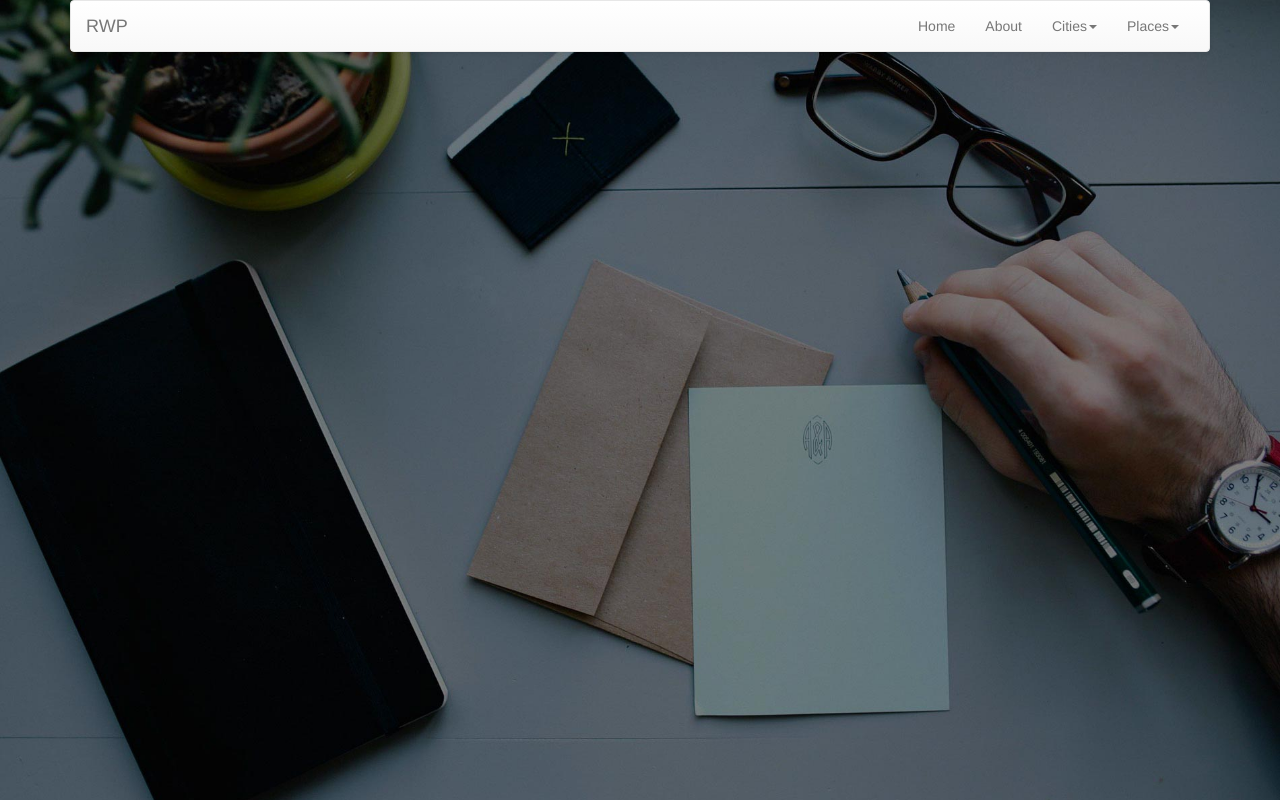
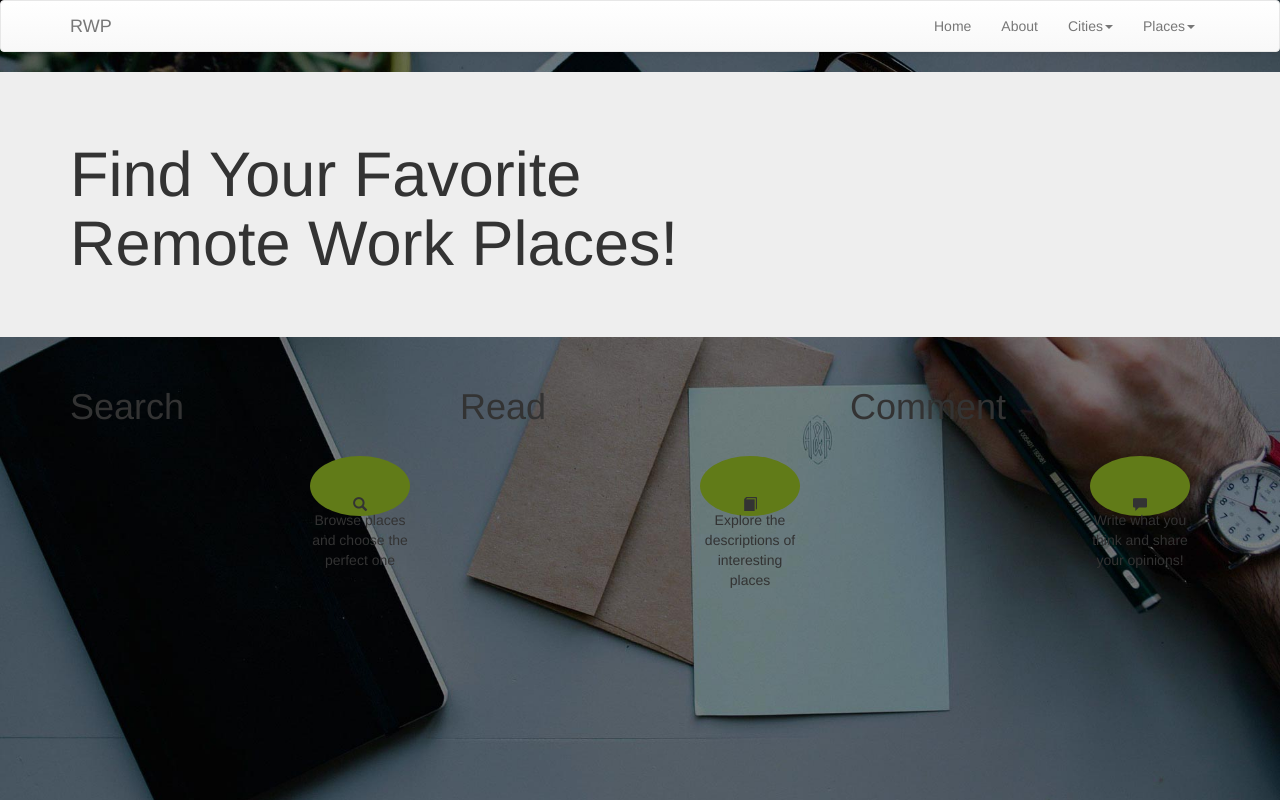
Before and after one commit to emka123/remoteworkplaces, a Django app: page / in a window 1280 px wide. Run offline with Django 3.2, Linux system fonts and the light colour scheme; some libraries are stand-ins or nearby versions.

Commit message:
Change home design

```diff
--- a/digitalnomads/templates/digitalnomads/base.html
+++ b/digitalnomads/templates/digitalnomads/base.html
@@ -8,9 +8,9 @@
     <title>REMOTEWORKPLACES!!</title>
   </head>
   <body>
+    <section class="navigation">
+      <nav class="navbar navbar-default" role="navigation">
         <div class="container">
-      <nav class="navbar navbar-default" role="navigation">
-        <div class="container-fluid">
             <div class="navbar-header">
               <button type="button" class="navbar-toggle collapsed" data-toggle="collapse" data-target="#bs-example-navbar-collapse-1" aria-expanded="false">
               <span class="sr-only">Toggle navigation</span>
@@ -45,7 +45,39 @@
             </div>
         </div>
       </nav>
+    </section>
+    <div class="jumbotron">
+      <div class="container">
+        <h1>Find Your Favorite</br> Remote Work Places!</h1>
       </div>
+    </div>
+    <section class="properties">
+      <div class="container">
+        <div class="row">
+          <div class="col-md-4">
+            <h1>Search</h1>
+              <div class="medium color1 center-block">
+                <i class="glyphicon glyphicon-search"></i>
+                <p>Browse places and choose the perfect one</p>
+              </div>
+          </div>
+          <div class="col-md-4">
+             <h1>Read</h1>
+            <div class="medium color1 center-block">
+              <i class="glyphicon glyphicon-book"></i>
+              <p>Explore the descriptions of interesting places</p>
+            </div>
+          </div>
+          <div class="col-md-4">
+             <h1>Comment</h1>
+            <div class="medium color1 center-block">
+              <i class="glyphicon glyphicon-comment"></i>
+              <p>Write what you think and share your opinions!</p>
+            </div>
+          </div>
+        </div>
+      </div>
+    </section>
     <script src="//maxcdn.bootstrapcdn.com/bootstrap/3.2.0/js/bootstrap.min.js"></script>
   </body>
 </html>
```
Lines whose indentation alone changed are shown as unchanged.
